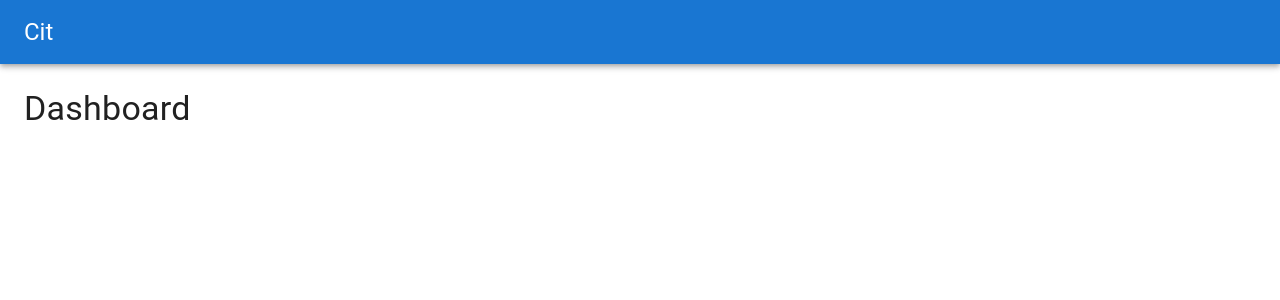
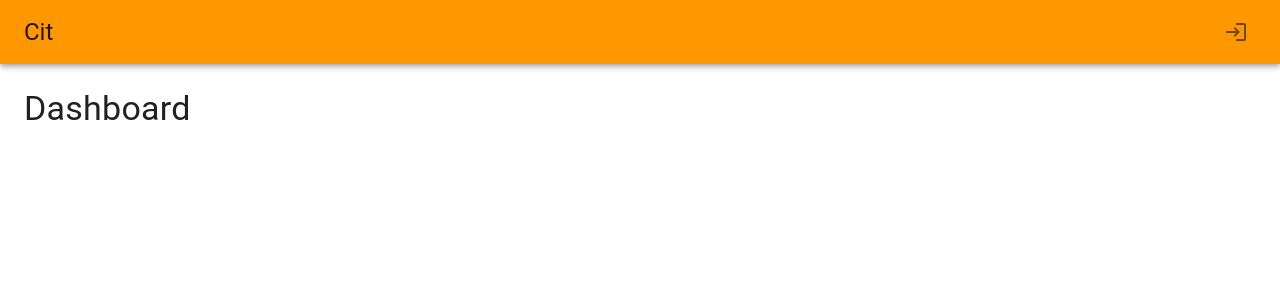
Before and after one commit to scottjoe1996/cit, a React (Vite) app: page / in a window 1280 px wide. Shown: the top 300 px of the page. Built offline with nearby package versions, Linux system fonts and the light colour scheme; what amazon-cognito-identity-js would draw is missing.

Commit message:
set colour scheme and added login and profile icon to navbar

```diff
--- a/src/components/navigation/nav-bar.tsx
+++ b/src/components/navigation/nav-bar.tsx
@@ -1,9 +1,9 @@
 import React from 'react';
 
-import { AppBar, Toolbar, Typography } from '@mui/material';
+import { AppBar, IconButton, Toolbar, Typography } from '@mui/material';
 import AccountCircleIcon from '@mui/icons-material/AccountCircle';
+import LoginIcon from '@mui/icons-material/Login';
 
-import { useAuthenticationContext } from '../../context/authentication-context';
 import { UserSession } from '../../apis/authentication/authentication-api';
 
 export interface NavBarProps {
@@ -18,7 +18,7 @@ export const NavBar: React.FunctionComponent<NavBarProps> = ({ title, userSessio
         <Typography variant='h5' noWrap>
           {title}
         </Typography>
-        {userSession?.isValid() && <AccountCircleIcon sx={{ marginLeft: 'auto' }} />}
+        <IconButton sx={{ marginLeft: 'auto' }}>{userSession ? <AccountCircleIcon /> : <LoginIcon />}</IconButton>
       </Toolbar>
     </AppBar>
   );
--- a/src/theme.ts
+++ b/src/theme.ts
@@ -1,3 +1,6 @@
 import { createTheme } from '@mui/material';
+import { orange, teal } from '@mui/material/colors';
 
-export const theme = createTheme({});
+export const theme = createTheme({
+  palette: { primary: orange, secondary: teal }
+});
```
